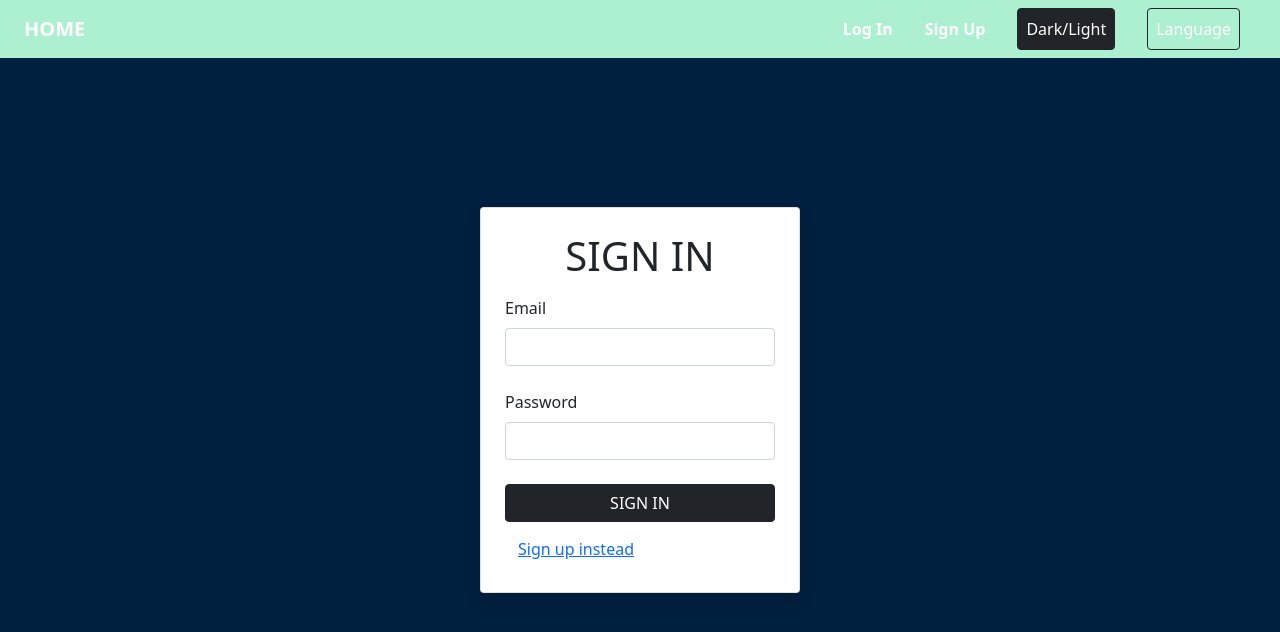
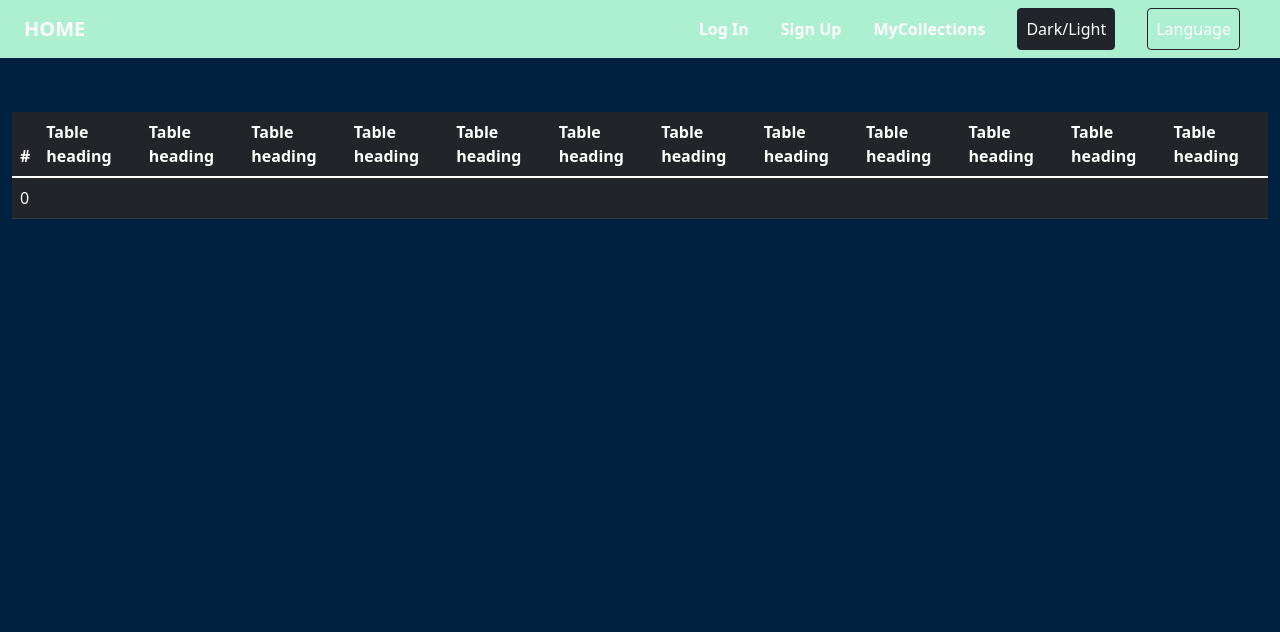
Before and after one commit to patrickwalczak/Collection-Manager, a React (Create React App) app: page /collection in a window 1280 px wide. Before the commit this address led to /login. Shown: the top 632 px of the page. Built offline with nearby package versions, Linux system fonts and the light colour scheme.

Commit message:
Working on collection view

```diff
--- a/src/App.js
+++ b/src/App.js
@@ -4,6 +4,7 @@ import Login from "./Login/Login";
 import Container from "react-bootstrap/Container";
 import SignUp from "./SignUp/SignUp";
 import Collections from "./Collections/Collections";
+import CollectionView from "./Collection/CollectionView";
 import Col from "react-bootstrap/Col";
 import Row from "react-bootstrap/Row";
 
@@ -22,6 +23,7 @@ function App() {
       <Routes>
         <Route path="/login" element={<Login />} />
         <Route path="/signup" element={<SignUp />} />
+        <Route path="/collection" element={<CollectionView />} />
         <Route path="*" element={<Navigate replace to="/login" />} />
         <Route path="/:uid/collections" element={<Collections />} />
       </Routes>
--- a/src/AppNavigation/AppNavigation.js
+++ b/src/AppNavigation/AppNavigation.js
@@ -45,9 +45,9 @@ const AppNavigation = () => {
                 Sign Up
               </NavLink>
 
-              {false && (
+              {true && (
                 <NavLink
-                  to="/collections"
+                  to="/1/collections"
                   className={({ isActive }) =>
                     `${navLinkMargin}  nav-link` + (isActive ? " active" : "")
                   }
--- /dev/null
+++ b/src/Collection/CollectionView.js
@@ -0,0 +1,26 @@
+import "bootstrap/dist/css/bootstrap.min.css";
+import Container from "react-bootstrap/Container";
+import Col from "react-bootstrap/Col";
+import Row from "react-bootstrap/Row";
+import Table from "react-bootstrap/Table";
+import Item from "./Item";
+
+const CollectionView = () => {
+  return (
+    <Table variant="dark" responsive className="mt-5">
+      <thead>
+        <tr>
+          <th>#</th>
+          {Array.from({ length: 12 }).map((_, index) => (
+            <th key={index}>Table heading</th>
+          ))}
+        </tr>
+      </thead>
+      <tbody>
+        <Item></Item>
+      </tbody>
+    </Table>
+  );
+};
+
+export default CollectionView;
--- /dev/null
+++ b/src/Collection/Item.js
@@ -0,0 +1,21 @@
+const Item = () => {
+  return (
+    <tr>
+      <td>0</td>
+      <td className="text-break"></td>
+      <td className="text-break"></td>
+      <td className="text-break"></td>
+      <td className="text-break"></td>
+      <td className="text-break"></td>
+      <td className="text-break"></td>
+      <td className="text-break"></td>
+      <td className="text-break"></td>
+      <td className="text-break"></td>
+      <td className="text-break"></td>
+      <td className="text-break"></td>
+      <td className="text-break"></td>
+    </tr>
+  );
+};
+
+export default Item;
--- a/src/Collections/Collection.js
+++ b/src/Collections/Collection.js
@@ -4,6 +4,7 @@ import Button from "react-bootstrap/Button";
 import Badge from "react-bootstrap/Badge";
 import Row from "react-bootstrap/Row";
 import ProgressBar from "react-bootstrap/ProgressBar";
+import { Link } from "react-router-dom";
 
 const Collection = () => {
   return (
@@ -34,7 +35,9 @@ const Collection = () => {
           quia, doloribus eius! Ducimus nemo accusantium maiores velit
         </p>
         <div className="col-12 d-flex p-2 gap-3 flex-wrap">
-          <Button variant="success">OPEN</Button>
+          <Link to="/collection" className="btn bg-success text-white">
+            OPEN
+          </Link>
           <Button className="text-white" variant="warning">
             EDIT
           </Button>
--- a/src/Collections/Collections.js
+++ b/src/Collections/Collections.js
@@ -9,9 +9,9 @@ const Collections = () => {
   const uid = useParams().uid;
 
   return (
-    <Container className="rounded bg-white col-10 col-sm-7 col-md-11 col-lg-9 col-xl-8 col-xll-7 mx-auto pb-3">
+    <Container className="rounded bg-white col-10 col-sm-7 col-md-11 col-lg-9 col-xl-8 col-xll-7 mx-auto pb-3 mt-4">
       <Row className="mb-5 rounded">
-        <Col className="rounded p-2 p-md-3 p-xl-4 text-center bg-primary">
+        <Col className="rounded p-2 p-md-3 p-xl-4 text-center bg-dark">
           <h1>Collections</h1>
         </Col>
       </Row>
```
